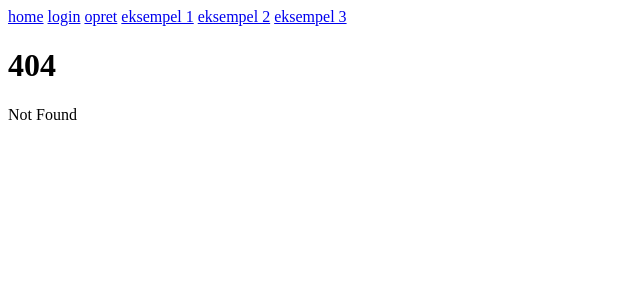
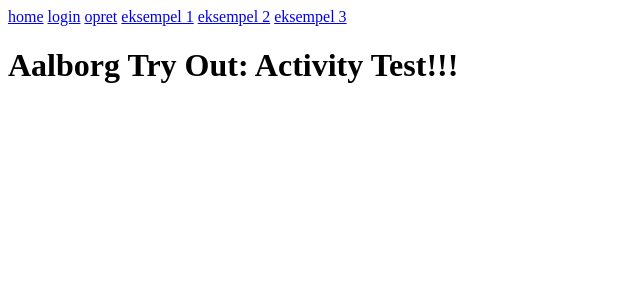
Before and after one commit to FreshLuna/Project-3, a SvelteKit app in the folder Frontendp3/: page /aktivitet1 in a window 1280 px wide. Before the commit this address had no page. Shown: the top 300 px of the page, without its empty margins (0-640 px from the left). Built offline with nearby package versions, Linux system fonts and the light colour scheme.

Commit message:
CREATED ACTIVITY PAGE
the start of something great

```diff
--- /dev/null
+++ b/Frontendp3/src/routes/[activity]/+page.svelte
@@ -0,0 +1,5 @@
+<script lang="ts">
+    // your script goes here
+</script>
+
+<h1>Aalborg Try Out: Activity Test!!!</h1>
```
